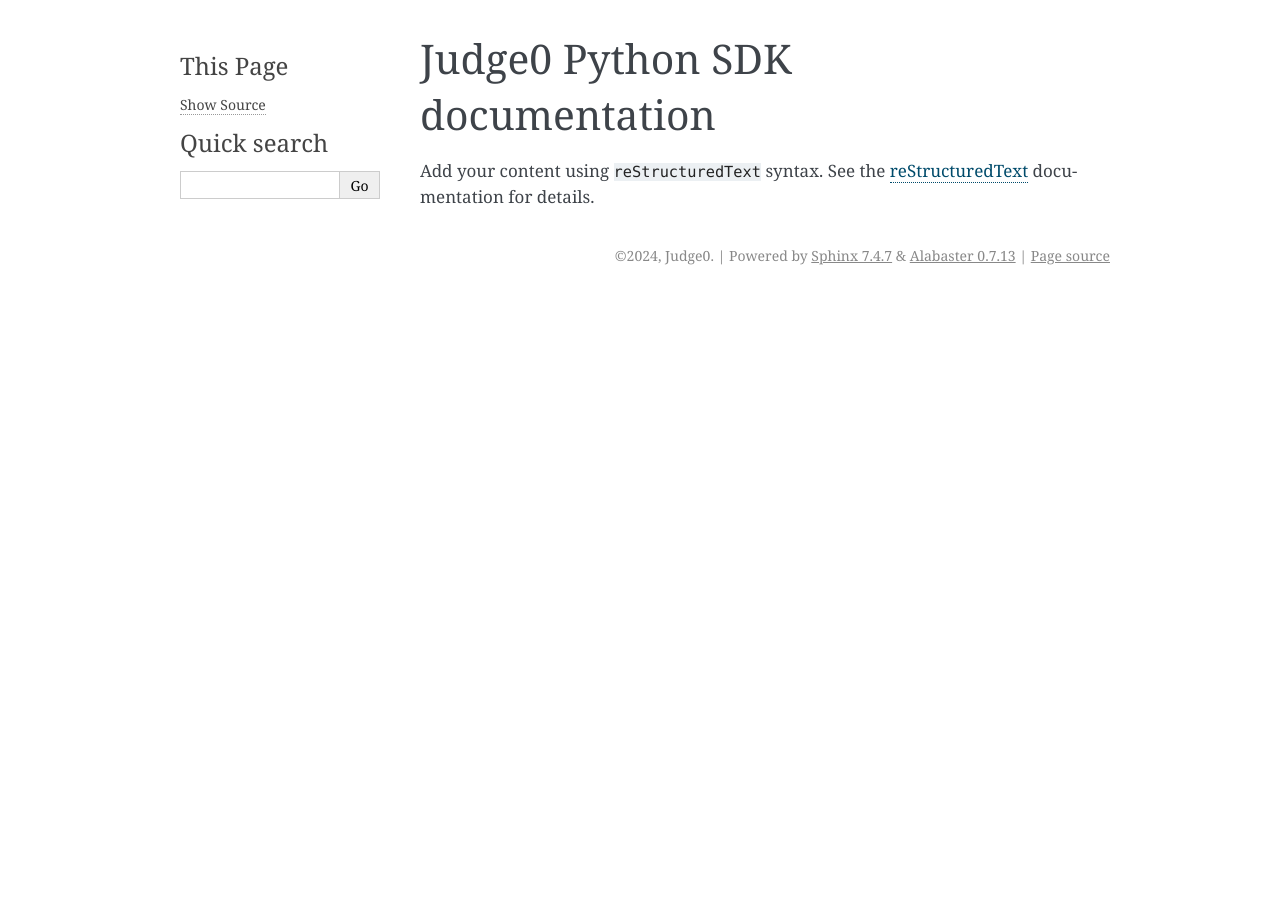
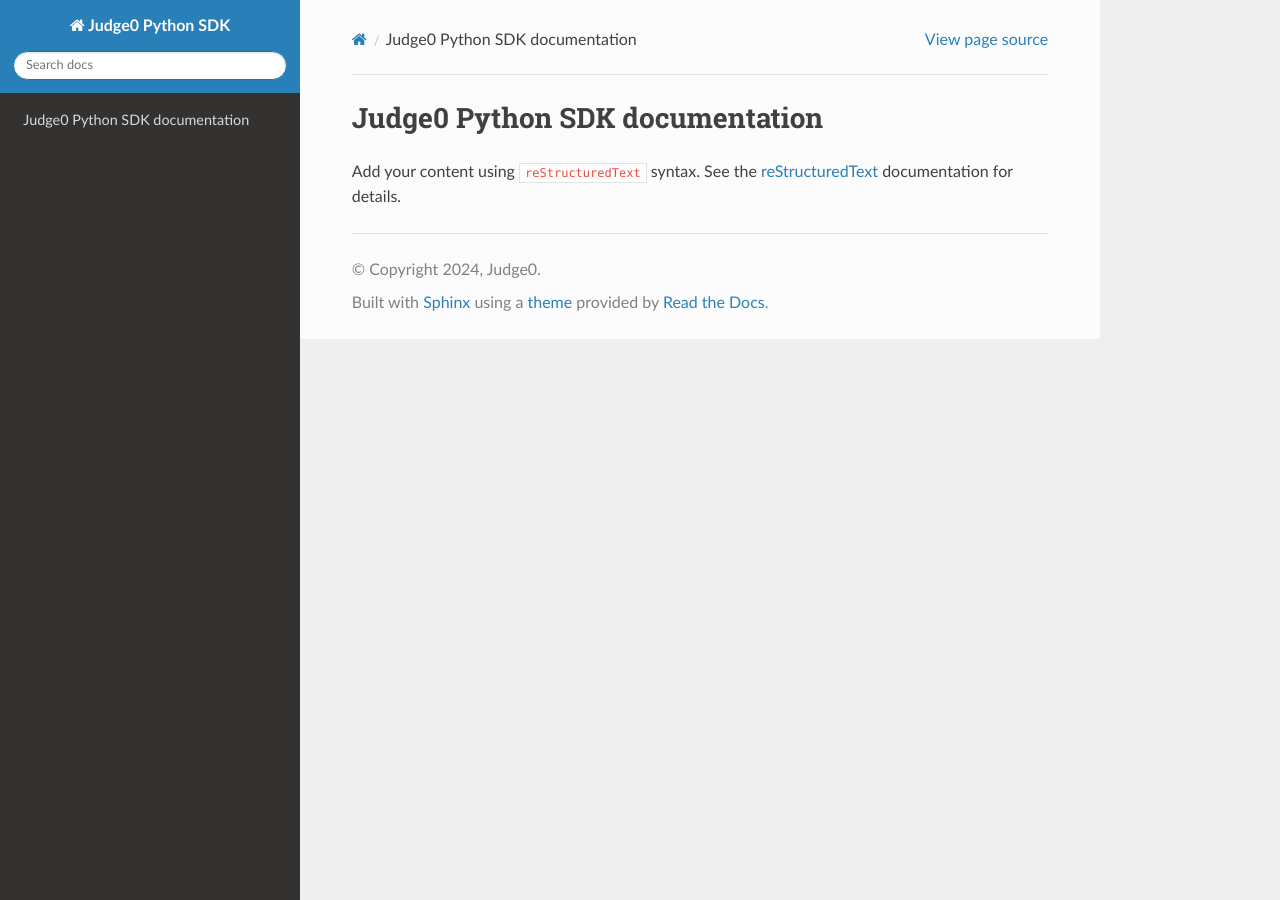
Before and after one commit to judge0/judge0-py, a Sphinx documentation site: the page built from docs/source/index.rst, in a window 1280 px wide. Built offline with Sphinx 7.4.7 and the Read the Docs theme 3.1.0, drawn with Linux system fonts in a browser that asks for light colours.

Commit message:
Use RTD theme.

```diff
--- a/docs/source/conf.py
+++ b/docs/source/conf.py
@@ -14,7 +14,7 @@
 # -- General configuration ---------------------------------------------------
 # https://www.sphinx-doc.org/en/master/usage/configuration.html#general-configuration
 
-extensions = []
+extensions = ["sphinx_rtd_theme"]
 
 templates_path = ["_templates"]
 exclude_patterns = []
@@ -23,5 +23,5 @@
 # -- Options for HTML output -------------------------------------------------
 # https://www.sphinx-doc.org/en/master/usage/configuration.html#options-for-html-output
 
-html_theme = "alabaster"
+html_theme = "sphinx_rtd_theme"
 html_static_path = ["_static"]
```
